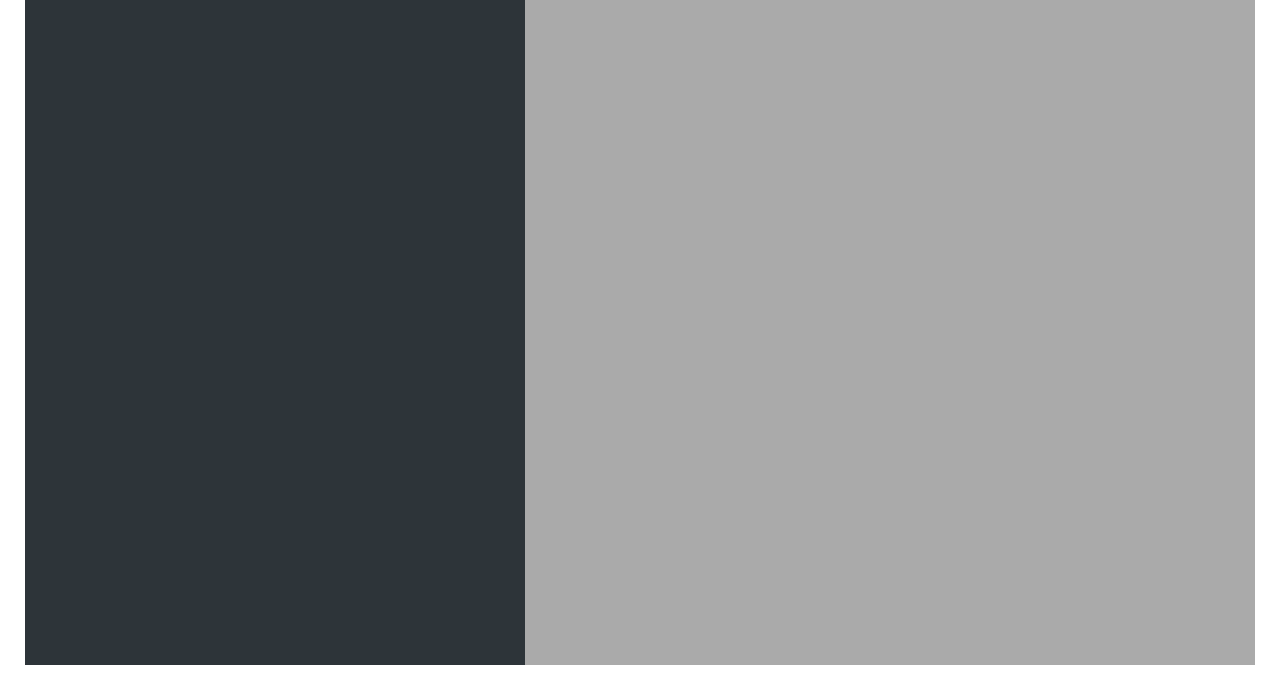
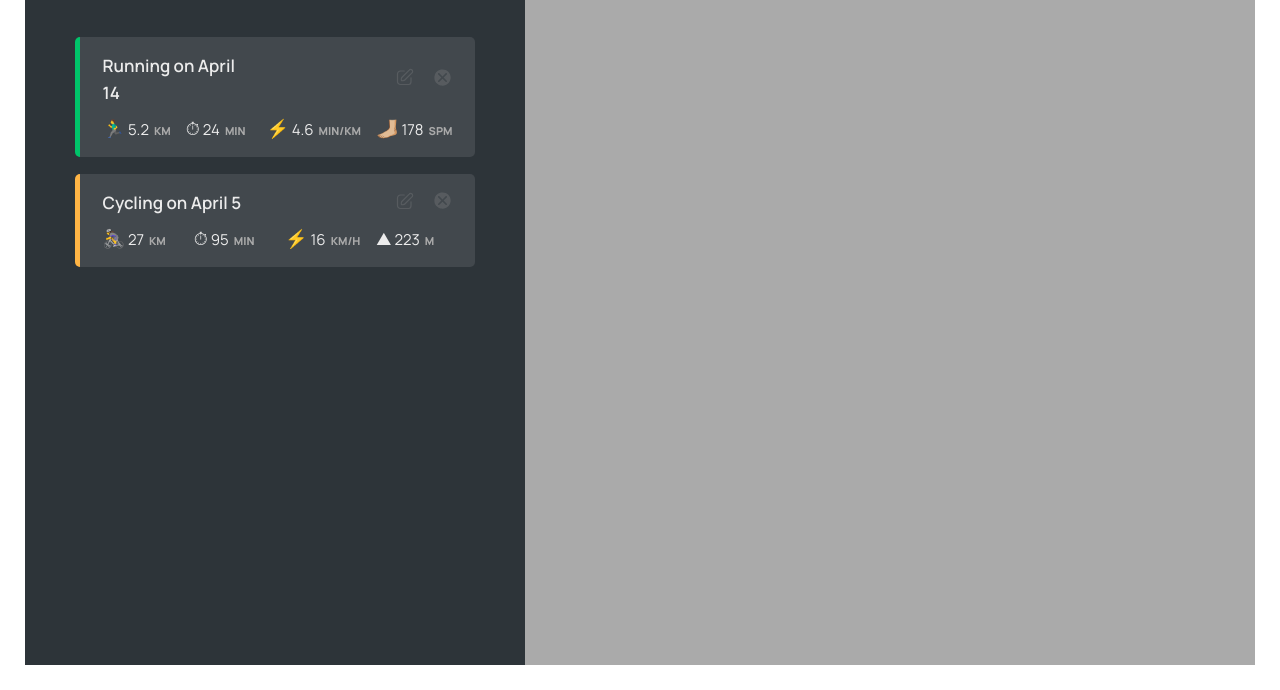
Before and after one commit to Jess99978/Mapty, a plain HTML site: page index.html in a window 1280 px wide. Shown: the part 110-800 px from the top of the page. Drawn offline with nearby package versions, Linux system fonts and the light colour scheme.

Commit message:
運動列表-編輯與刪除 UI

```diff
--- a/index.html
+++ b/index.html
@@ -12,8 +12,18 @@
     />
 
     <link rel="stylesheet" href="style.css" />
-<link rel="stylesheet" href="https://unpkg.com/leaflet@1.9.4/dist/leaflet.css" integrity="sha256-p4NxAoJBhIIN+hmNHrzRCf9tD/miZyoHS5obTRR9BMY=" crossorigin="" />
-<script defer src="https://unpkg.com/leaflet@1.9.4/dist/leaflet.js" integrity="sha256-20nQCchB9co0qIjJZRGuk2/Z9VM+kNiyxNV1lvTlZBo=" crossorigin=""></script>
+    <link
+      rel="stylesheet"
+      href="https://unpkg.com/leaflet@1.9.4/dist/leaflet.css"
+      integrity="sha256-p4NxAoJBhIIN+hmNHrzRCf9tD/miZyoHS5obTRR9BMY="
+      crossorigin=""
+    />
+    <script
+      defer
+      src="https://unpkg.com/leaflet@1.9.4/dist/leaflet.js"
+      integrity="sha256-20nQCchB9co0qIjJZRGuk2/Z9VM+kNiyxNV1lvTlZBo="
+      crossorigin=""
+    ></script>
     <script defer src="script.js"></script>
     <title>mapty // Map your workouts</title>
   </head>
@@ -32,7 +42,10 @@
           </div>
           <div class="form__row">
             <label class="form__label">距離</label>
-            <input class="form__input form__input--distance" placeholder="公里"/>
+            <input
+              class="form__input form__input--distance"
+              placeholder="公里"
+            />
           </div>
           <div class="form__row">
             <label class="form__label">持續時間</label>
@@ -58,8 +71,16 @@
           <button class="form__btn">OK</button>
         </form>
 
-        <!-- <li class="workout workout--running" data-id="1234567890">
+        <li class="workout workout--running" data-id="1234567890">
           <h2 class="workout__title">Running on April 14</h2>
+          <div class="workout__control">
+            <div class="workout__btn--edit">
+              <img src="/image/edit.svg" alt="" />
+            </div>
+            <div class="workout__btn--delete">
+              <img src="/image/delete.svg" alt="" />
+            </div>
+          </div>
           <div class="workout__details">
             <span class="workout__icon">🏃‍♂️</span>
             <span class="workout__value">5.2</span>
@@ -84,6 +105,14 @@
 
         <li class="workout workout--cycling" data-id="1234567891">
           <h2 class="workout__title">Cycling on April 5</h2>
+          <div class="workout__control">
+            <div class="workout__btn--edit">
+              <img src="/image/edit.svg" alt="" />
+            </div>
+            <div class="workout__btn--delete">
+              <img src="/image/delete.svg" alt="" />
+            </div>
+          </div>
           <div class="workout__details">
             <span class="workout__icon">🚴‍♀️</span>
             <span class="workout__value">27</span>
@@ -104,7 +133,7 @@
             <span class="workout__value">223</span>
             <span class="workout__unit">m</span>
           </div>
-        </li> -->
+        </li>
       </ul>
     </div>
 
--- a/script.js
+++ b/script.js
@@ -189,9 +189,13 @@ class App {
       workout.id
     }">
           <h2 class="workout__title">${workout.description}</h2>
+                    <div class="workout__control">
+            <div class="workout__btn--edit"><img src="/image/edit.svg" alt=""></div>
+            <div class="workout__btn--delete"><img src="/image/delete.svg" alt=""></div>
+          </div>
           <div class="workout__details">
             <span class="workout__icon">${
-              workout.type === 'running' ? '🏃‍♂️' : '🚴‍♀️'
+              workout.type === "running" ? "🏃‍♂️" : "🚴‍♀️"
             }</span>
             <span class="workout__value">${workout.distance}</span>
             <span class="workout__unit">公里</span>
--- a/style.css
+++ b/style.css
@@ -86,9 +86,22 @@ a:visited {
 .workout__title {
   font-size: 1.7rem;
   font-weight: 600;
-  grid-column: 1 / -1;
+  grid-column: 1 / 3;
 }
-
+.workout__control{
+  display: flex;
+  grid-column: 4/-1;
+  padding-left: 2rem;
+  justify-content: space-between;
+  align-items: center;
+}
+.workout__btn--edit,.workout__btn--delete{
+  opacity: 0.2;
+  transition: 0.3s ease-in-out;
+}
+.workout__btn--edit:hover,.workout__btn--delete:hover{
+  opacity: 1;
+}
 .workout__details {
   display: flex;
   align-items: baseline;
```
Also changed, not shown: image/delete.svg (added), image/edit.svg (added).
